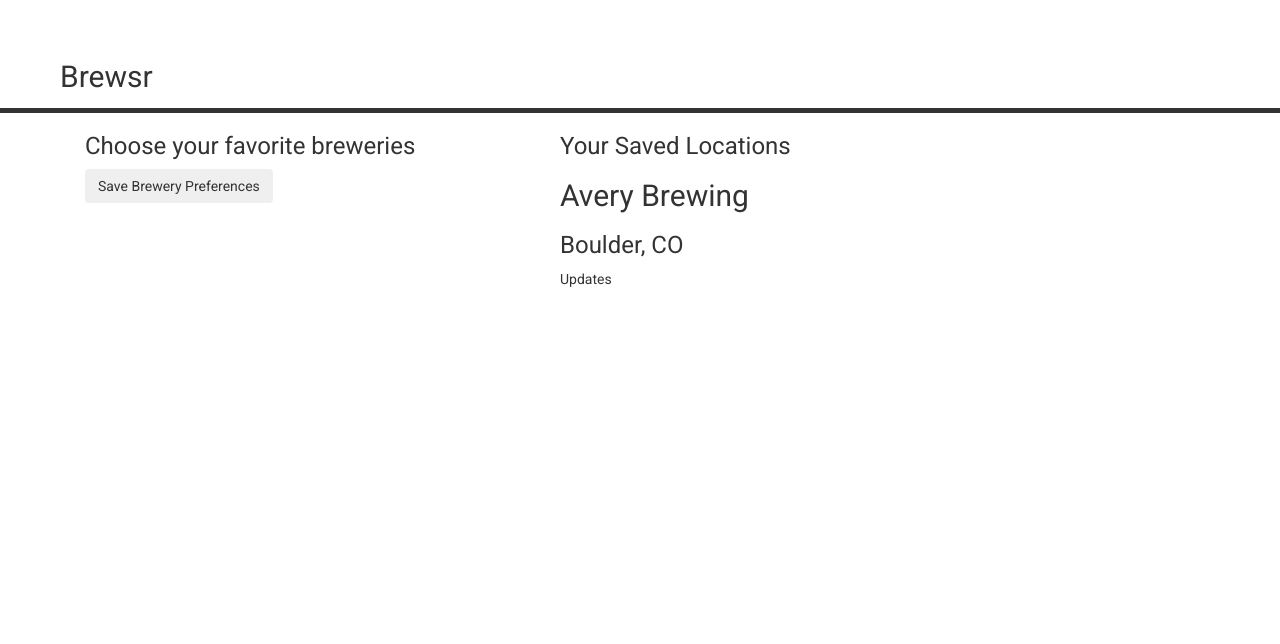
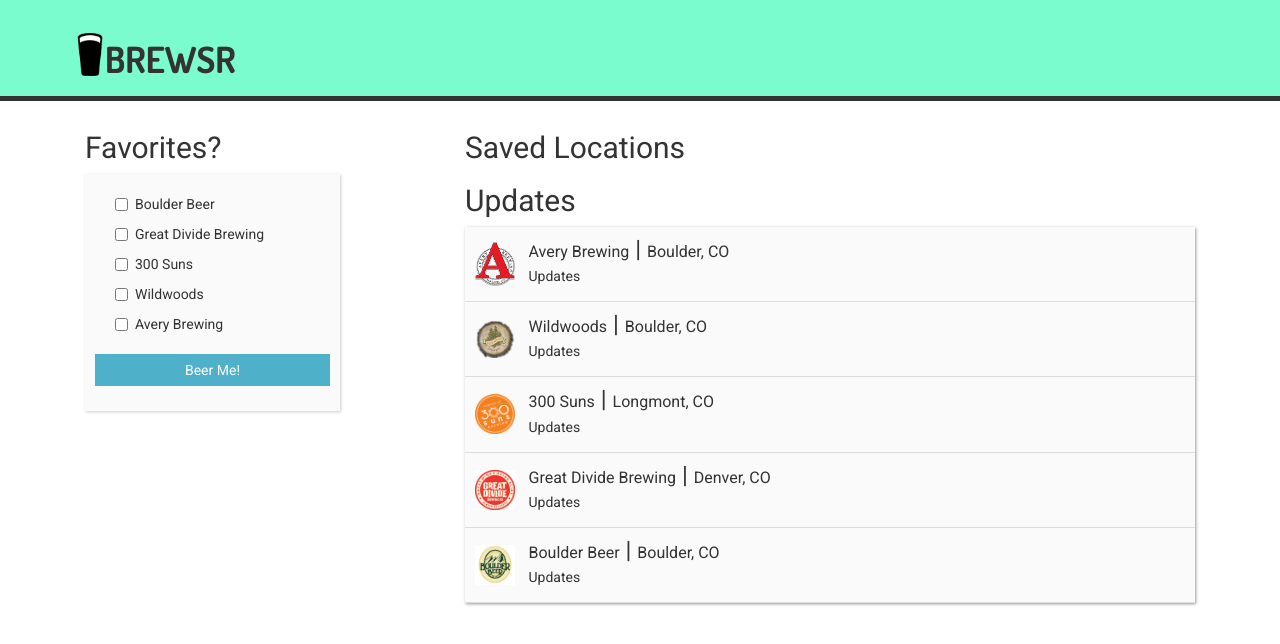
Before and after one commit to mmosholder/beer-list-project, a plain HTML site: page index.html in a window 1280 px wide. Drawn offline with nearby package versions, Linux system fonts and the light colour scheme.

Commit message:
UI work, continued functionality work on libraries

```diff
--- a/index.html
+++ b/index.html
@@ -4,43 +4,53 @@
     <meta charset="utf-8">
     <title>Brewsr | Brewery Updater</title>
     <link href='http://fonts.googleapis.com/css?family=Roboto:400,700' rel='stylesheet' type='text/css'>
+    <link rel="stylesheet" href="http://maxcdn.bootstrapcdn.com/font-awesome/4.3.0/css/font-awesome.min.css">
     <link rel="stylesheet" type="text/css" href="http://cdnjs.cloudflare.com/ajax/libs/twitter-bootstrap/3.2.0/css/bootstrap.min.css">
     <link rel="stylesheet" type="text/css" href="main.css">
   </head>
   <body>
 
     <header class="main-header">
-      <h2 class="container">Brewsr</h2>
+      <div class="container">
+        <h1><img class="beer-icon" src="beer-icon.png" />BREWSR</h1>
+        <!-- <a class="add-brewery"><i class="fa fa-plus"></i>Add a Brewery</a> -->
+      </div>
     </header>
 
     <div class="content container">
-
       <div id="templates">
         <div id="library-tpl"> <!-- Library template holding single location items -->
-
-          <div class="col-sm-5">
-            <h3>Choose your favorite breweries</h3>
+          <div class="col-sm-3">
+            <h2>Favorites?</h2>
+            <div class="checkbox-container">
               <form class="beer-chooser-form">
                 <div class="checkbox">
                   <label id="checklist-item">
-                  <input id="brewery-list-name" type="checkbox"> <span class="checkbox-brewery-name">Brewery Name</span>
+                    <input class="brewery-list-name" type="checkbox"> <span class="checkbox-brewery-name">Brewery Name</span>
                   </label>
-                <button class="btn form-btn" type="submit" id="checkbox-submit">Save Brewery Preferences</button>
                 </div>
+                <button class="form-btn" type="submit" id="checkbox-submit">Beer Me!</button>
               </form>
             </div>
-
-          <div class="saved-locations col-sm-7">
-            <h3>Your Saved Locations</h3>
-            <ul class="location-list"></ul>
+          </div>
+          <div class="saved-locations col-sm-offset-1 col-sm-8">
+            <h2>Saved Locations</h2>
+            <ul class="saved-list"></ul>
+            <h2>Updates</h2>
+            <ul class="locations-list"></ul>
           </div>
         </div><!--end library template -->
 
         <li id="saved-location-tpl"> <!-- Template for list of single location -->
           <div class="saved-location-wrapper">
-            <h2 class="brewery-name">Brewery Name</h2>
-            <h3 class="brewery-location">Location</h3>
+            <div class="logo">
+              <img class="logo-img" src="" />
+            </div>
+            <div class="name-location">
+              <span class="brewery-name">Brewery Name</span>
+              <span class="brewery-location">Location</span>
               <p class="updates">Updates</p>
+            </div>
           </div>
         </li>
       </div> <!-- end Templates -->
--- a/main.css
+++ b/main.css
@@ -1,15 +1,38 @@
+@import url(http://fonts.googleapis.com/css?family=Dosis:700);
 * {
     font-family: 'Roboto', sans-serif;
 }
 .main-header {
     border-bottom: 5px solid #333;
+    margin-bottom: 10px;
+    background-color: #7bfccf;
 }
-.main-header h2 {
+.main-header h1 {
     padding: 40px 5px 5px 5px;
+    font-family: 'Dosis', sans-serif;
+    margin-top: 0;
+    color: #333;
+    display: inline-block;
+}
+.beer-icon {
+    width: 30px;
+    margin-top: -20px;
+}
+.add-brewery {
+    font-size: 16px;
+    float: right;
+    padding: 40px 5px 5px 5px;
+    color: #333;
+}
+.add-brewery .fa {
+    padding: 0 5px;
 }
 #templates,
 #checklist-item {
     display: none;
+}
+.brewery-library h2 {
+    margin-bottom: 10px;
 }
 .beer-chooser-form label {
     display: block;
@@ -18,7 +41,49 @@
 ul {
     list-style: none;
     padding-left: 0;
+    box-shadow: 1px 1px 3px #999;
+}
+ul li {
+    padding: 5px 10px;
+    border-bottom: 1px solid #ddd;
+    background-color: rgba(250,250,250,.9);
+}
+.checkbox-container {
+    background-color: rgba(250,250,250,.9);
+    box-shadow: 1px 1px 3px #ccc;
+    padding: 10px;
 }
 .checkbox {
-    margin: 5px 0;
+    margin: 5px 0 5px 40px;
 }
+.form-btn {
+    margin: 15px 0;
+    border-radius: 0;
+    display: block;
+    border: none;
+    width: 100%;
+    padding: 6px;
+    background-color: #4EB0C9;
+    color: #fff;
+}
+.logo {
+    display: inline-block;
+}
+.logo-img {
+    width: 40px;
+}
+.name-location {
+    display: inline-block;
+    vertical-align: middle;
+    padding-left:10px;
+}
+.brewery-name {
+    font-size: 16px;
+}
+.brewery-name:after {
+    content: " | ";
+    font-size: 24px;
+}
+.brewery-location {
+    font-size: 16px;
+}
--- a/main.js
+++ b/main.js
@@ -1,5 +1,6 @@
 // Beer Constructor
-var Brewery = function(name, location) {
+var Brewery = function(name, location, logo) {
+    this.logo = logo;
     this.name = name;
     this.location = location;
 
@@ -8,6 +9,7 @@
 
 // Render method
 Brewery.prototype.render = function () {
+
     if (!this.el) {
         this.el = $('#saved-location-tpl')
             .clone()
@@ -15,6 +17,7 @@
             .addClass('beer-item-block');
     }
 
+    this.el.find('.logo-img').attr('src', this.logo);
     this.el.find('.brewery-name').text(this.name);
     this.el.find('.brewery-location').text(this.location);
 
@@ -40,21 +43,50 @@
             .clone()
             .attr('id', null)
             .addClass('brewery-library');
+
+        var library = this;
+
+        // Decide what breweries to render first based on check boxes for favorites.
+        this.el.find('.beer-chooser-form').on('submit', function (e) {
+            e.preventDefault();
+            var checked = $(this).find('.brewery-list-name:checked')
+                .map(function() {
+                    return $(this).closest('label').find('span').text();
+                })
+                .toArray();
+
+            var elementsRender = library.breweries.filter(function (brewery) {
+                return checked.indexOf(brewery.name) > -1;
+            }).map(function (brewery) {
+                return brewery.render();
+            });
+
+            library.el.find('.saved-list').empty().append(elementsRender);
+        });
     }
 
-    var breweryElements = this.breweries.map(function (brewery) {
+    var beerElements = this.breweries.map(function (brewery) {
         return brewery.render();
     });
 
-    this.el.find('.location-list').append(breweryElements);
+    this.el.find('.locations-list').append(beerElements);
 
     return this.el;
 };
 
-BreweryLibrary.prototype.setNamesCheckbox = function (brewery) {
-    var breweryCheckbox = $('#')
+BreweryLibrary.prototype.renderCheckboxes = function () {
+
+    for(var i = 0; i < this.breweries.length; i++) {
+        this.element = $('#checklist-item')
+            .clone()
+            .attr('id', null)
+            .addClass('checklist-item');
+
+        this.el.find('.checkbox').prepend(this.element);
+        this.element.find('.checkbox-brewery-name').text(this.breweries[i].name);
+    }
+
 };
-
 
 // Initialize a new brewery library
 var beerLibrary = new BreweryLibrary();
@@ -62,29 +94,39 @@
 // Dummy Data
 var avery = new Brewery (
     'Avery Brewing',
-    'Boulder, CO'
+    'Boulder, CO',
+    'avery-logo.png'
 );
 
 var wildwoods = new Brewery (
     'Wildwoods',
-    'Boulder, CO'
+    'Boulder, CO',
+    'wildwoods-logo.png'
 );
 
 var suns = new Brewery (
     '300 Suns',
-    'Longmont, CO'
+    'Longmont, CO',
+    '300-logo.png'
 );
 
 var greatDivide = new Brewery (
     'Great Divide Brewing',
-    'Denver, CO'
+    'Denver, CO',
+    'gd-logo.jpeg'
+);
+
+var boulderBeer = new Brewery (
+    'Boulder Beer',
+    'Boulder, CO',
+    'boulder-beer-logo.png'
 );
 // Add static breweries to brewery library
 beerLibrary.addBrewery(avery);
-// beerLibrary.addBrewery(wildwoods);
-// beerLibrary.addBrewery(suns);
-// beerLibrary.addBrewery(greatDivide);
-
-beerLibrary.setNamesCheckbox(avery);
+beerLibrary.addBrewery(wildwoods);
+beerLibrary.addBrewery(suns);
+beerLibrary.addBrewery(greatDivide);
+beerLibrary.addBrewery(boulderBeer);
+beerLibrary.renderCheckboxes();
 //Render library to page
 $('.content').prepend(beerLibrary.render());
```
Also changed, not shown: 300-logo.png (added), avery-logo.png (added), beer-icon.png (added), boulder-beer-logo.png (added), gd-logo.jpeg (added), wildwoods-logo.png (added), 1 other file. Lines whose indentation alone changed are shown as unchanged.
